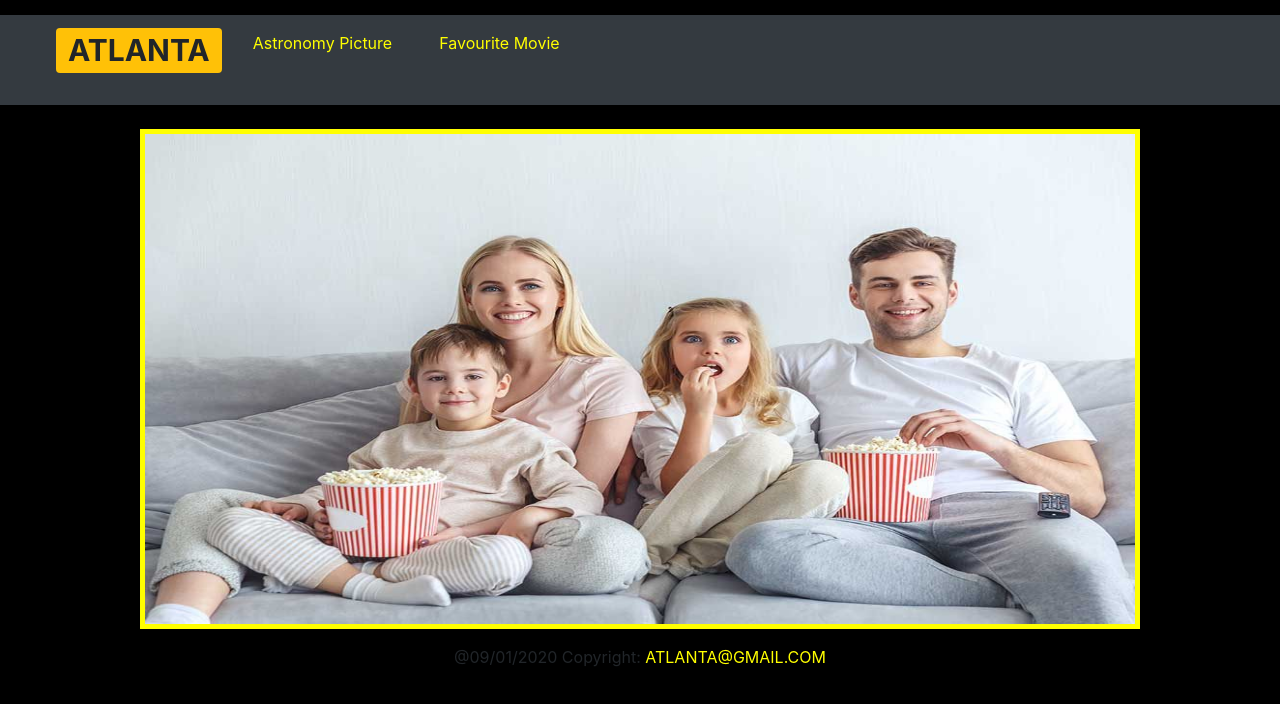
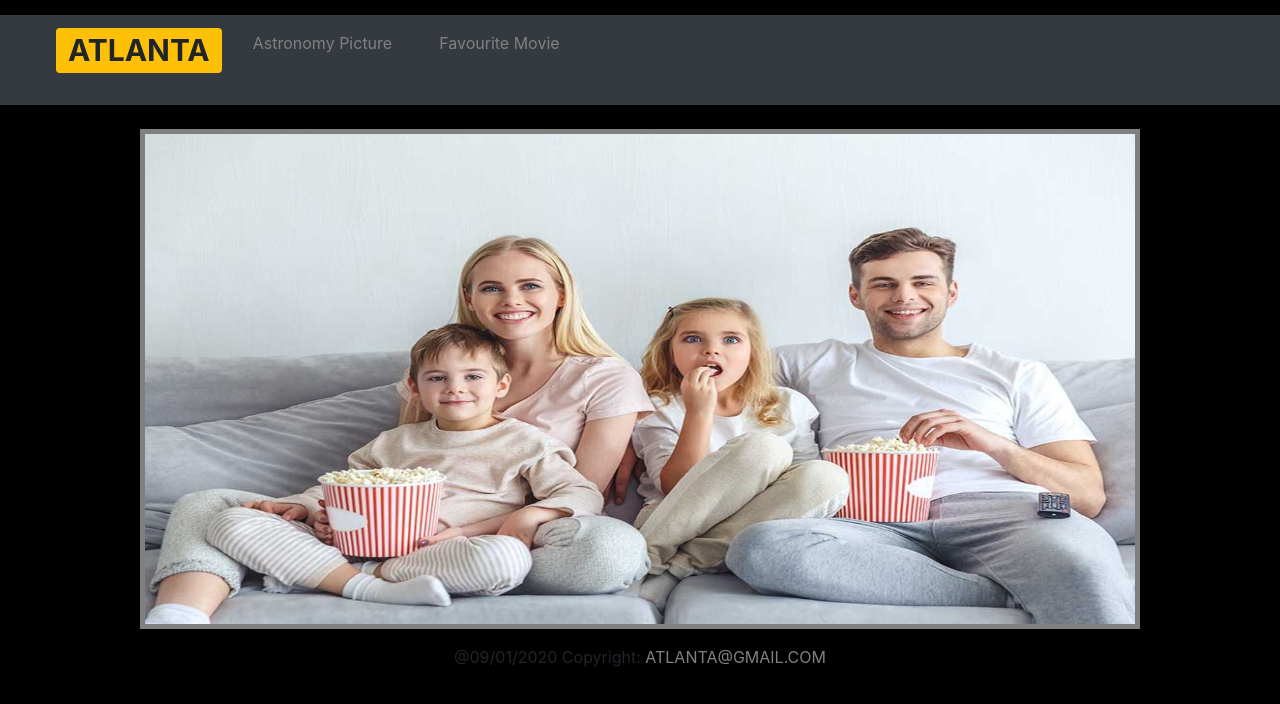
Before and after one commit to moeabujbara/atlanta-react, a React (Create React App) app: page / in a window 1280 px wide. Shown: the top 704 px of the page. Built offline with nearby package versions, Linux system fonts and the light colour scheme.

Commit message:
changed some css colors

```diff
--- a/src/App.scss
+++ b/src/App.scss
@@ -62,9 +62,9 @@ ul {
 
   }
   a:link{
-    color:yellow;
+    color:grey;
   }
   #col-md-6{
    padding-bottom: 90 px;
-   border: 5px solid yellow;
+   border: 5px solid grey;
   }
```
